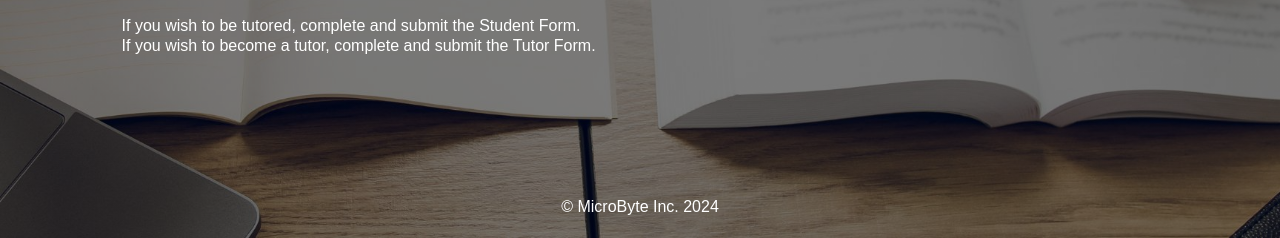
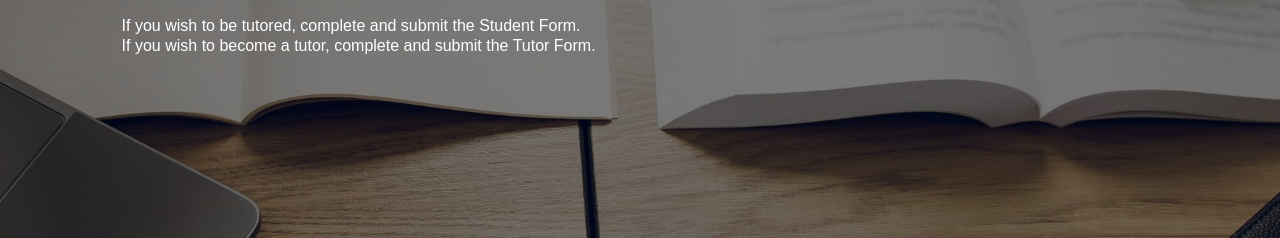
Before and after one commit to kshamdani/PTMS, a Flask app: page / in a window 1280 px wide. Shown: the part 562-800 px from the top of the page. Run offline with Flask 2, Linux system fonts and the light colour scheme.

Commit message:
Update index.html

```diff
--- a/templates/index.html
+++ b/templates/index.html
@@ -43,7 +43,6 @@
     </div>
 
     <div class = "footer">
-        <P>© MicroByte Inc. 2024</P>
     </div>
     <script>
         // Array of quotes
```
